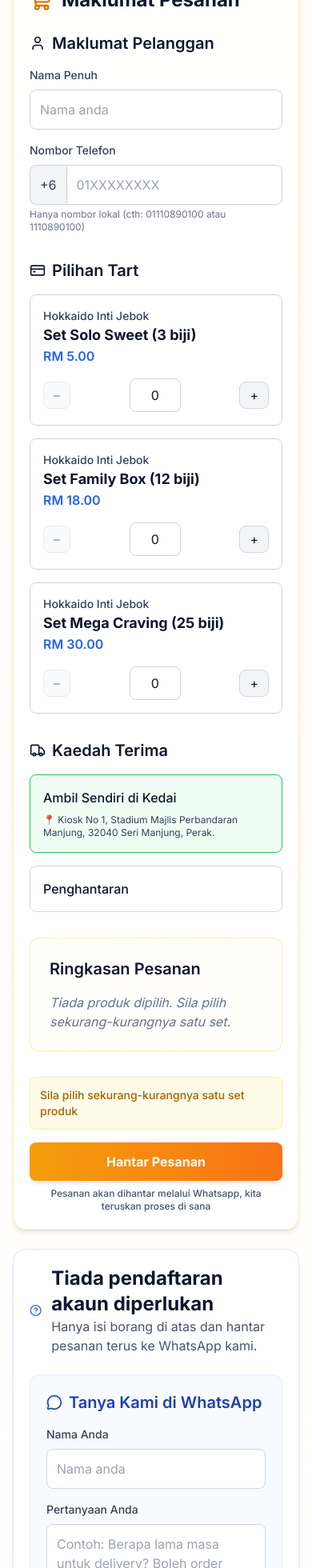
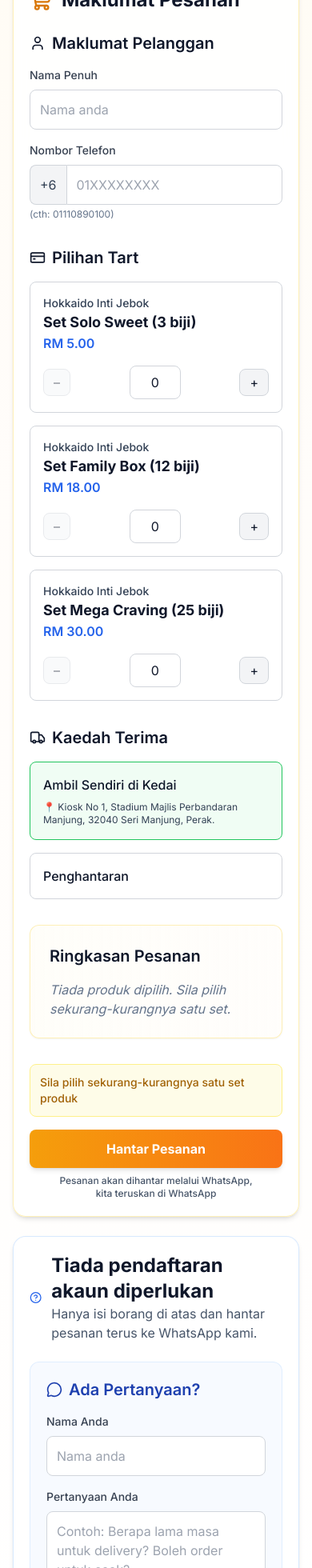
Before and after one commit to anamazizi/hokkaido, a Next.js app: page / in a window 390 px wide. Shown: the part 1159-3119 px from the top of the page at 80% size. Built offline with nearby package versions, Linux system fonts and the light colour scheme.

Commit message:
style: simplify phone helper, reformat order button notice, and rename inquiry header to Ada Pertanyaan

```diff
--- a/app/page.tsx
+++ b/app/page.tsx
@@ -389,7 +389,8 @@ loading="lazy"
             {isSubmitting ? 'Menghantar...' : 'Hantar Pesanan'}
           </button>
           <p className="text-xs md:text-sm text-slate-600 text-center mt-2 font-medium">
-            Pesanan akan dihantar melalui Whatsapp, kita teruskan proses di sana
+            Pesanan akan dihantar melalui WhatsApp,<br />
+            kita teruskan di WhatsApp
           </p>
         </form>
 
@@ -417,7 +418,7 @@ loading="lazy"
           <div className="bg-blue-50/50 rounded-xl p-5 border border-blue-200/40">
             <h3 className="text-xl font-semibold mb-4 flex items-center text-blue-800">
               <MessageCircle className="mr-2 h-5 w-5" />
-              Tanya Kami di WhatsApp
+              Ada Pertanyaan?
             </h3>
 
             <form onSubmit={handleInquirySubmit} className="space-y-4">
--- a/components/CustomerForm.tsx
+++ b/components/CustomerForm.tsx
@@ -45,7 +45,7 @@ export default function CustomerForm({ name, setName, phone, setPhone, deliveryT
               onChange={(e) => setPhone(digitsOnly(e.target.value))}
             />
           </div>
-          <p className="mt-1 text-xs text-gray-500">Hanya nombor lokal (cth: 01110890100 atau 1110890100)</p>
+          <p className="text-xs text-slate-500 mt-1">(cth: 01110890100)</p>
         </div>
       </div>
     </div>
```
